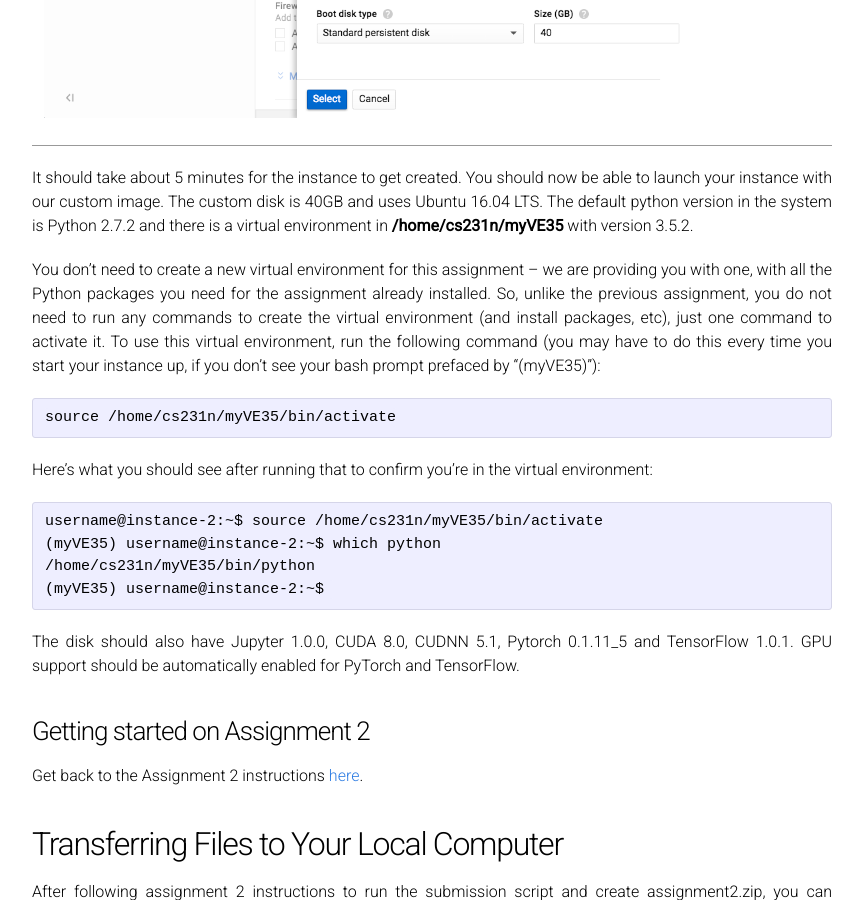
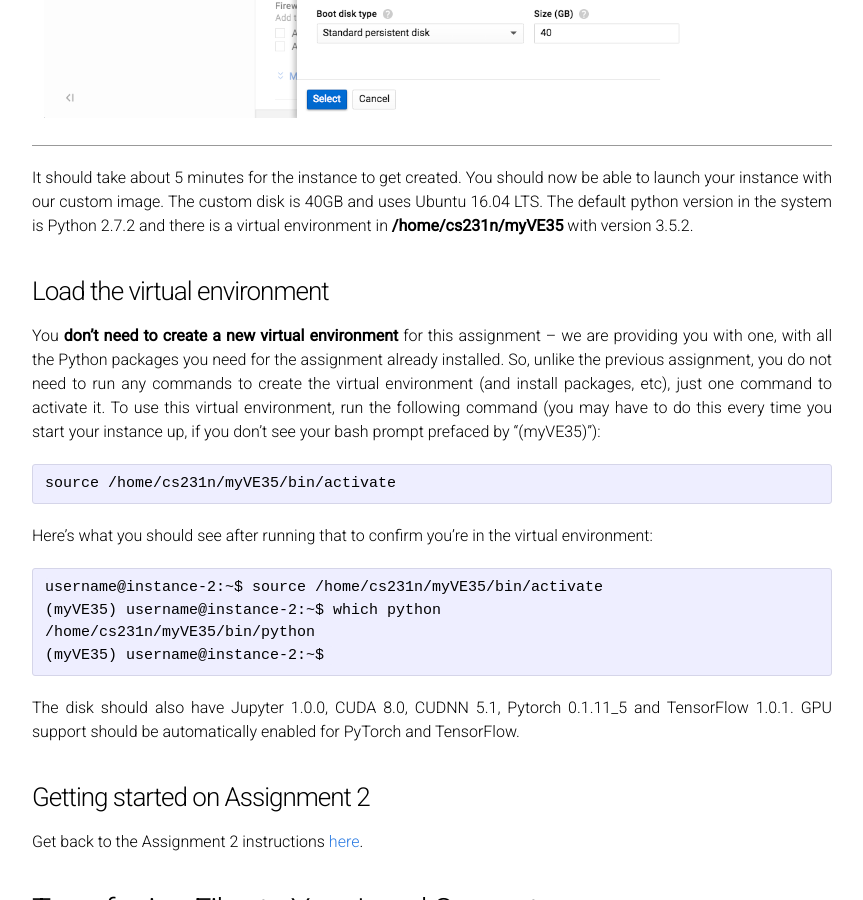
Before and after one commit to cs231n/cs231n.github.io, a Jekyll site: the page built from assignment2_google_cloud.md, in a window 1280 px wide and 900 px high, scrolled down 5408 px. Shown: the whole window, without its empty margins (208-1071 px from the left). Built offline with Jekyll 4.4.1, drawn with Linux system fonts in a browser that asks for light colours.

Commit message:
making venv gc instructions clearer

````diff
--- a/assignment2_google_cloud.md
+++ b/assignment2_google_cloud.md
@@ -58,7 +58,8 @@ Instead of selecting an entry in **OS images** for **Boot disk**, select **Custo
 It should take about 5 minutes for the instance to get created. You should now be able to launch your instance with our custom image. The custom disk is 40GB and uses Ubuntu 16.04 LTS.
 The default python version in the system is Python 2.7.2 and there is a virtual environment in **/home/cs231n/myVE35** with version 3.5.2.
 
-You don't need to create a new virtual environment for this assignment -- we are providing you with one, with all the Python packages you need for the assignment already installed. So, unlike the previous assignment, you do not need to run any commands to create the virtual environment (and install packages, etc), just one command to activate it. To use this virtual environment, run the following command (you may have to do this every time you start your instance up, if you don't see your bash prompt prefaced by "(myVE35)"):
+### Load the virtual environment ###
+You **don't need to create a new virtual environment** for this assignment -- we are providing you with one, with all the Python packages you need for the assignment already installed. So, unlike the previous assignment, you do not need to run any commands to create the virtual environment (and install packages, etc), just one command to activate it. To use this virtual environment, run the following command (you may have to do this every time you start your instance up, if you don't see your bash prompt prefaced by "(myVE35)"):
 
 ```
 source /home/cs231n/myVE35/bin/activate
````
Also changed, not shown: assignments/2017/assignment2.md (+6 -0 lines).
